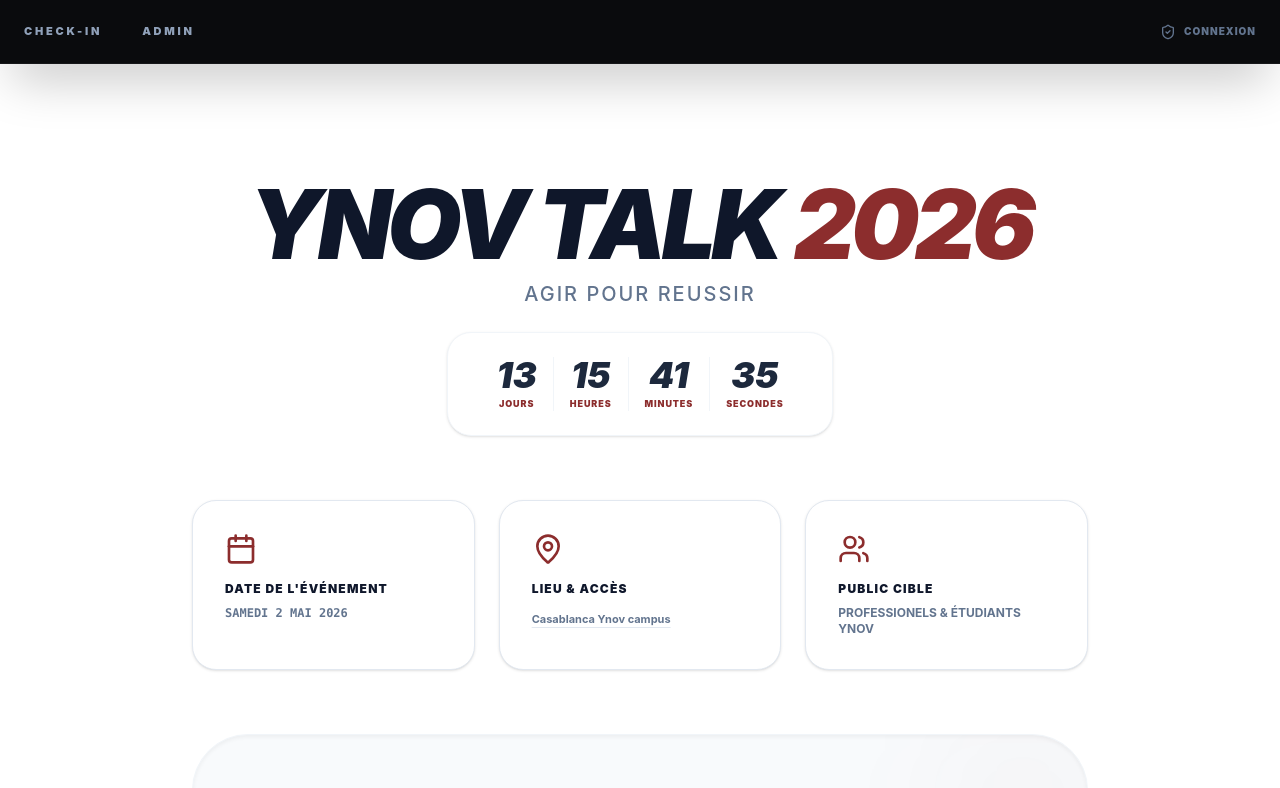
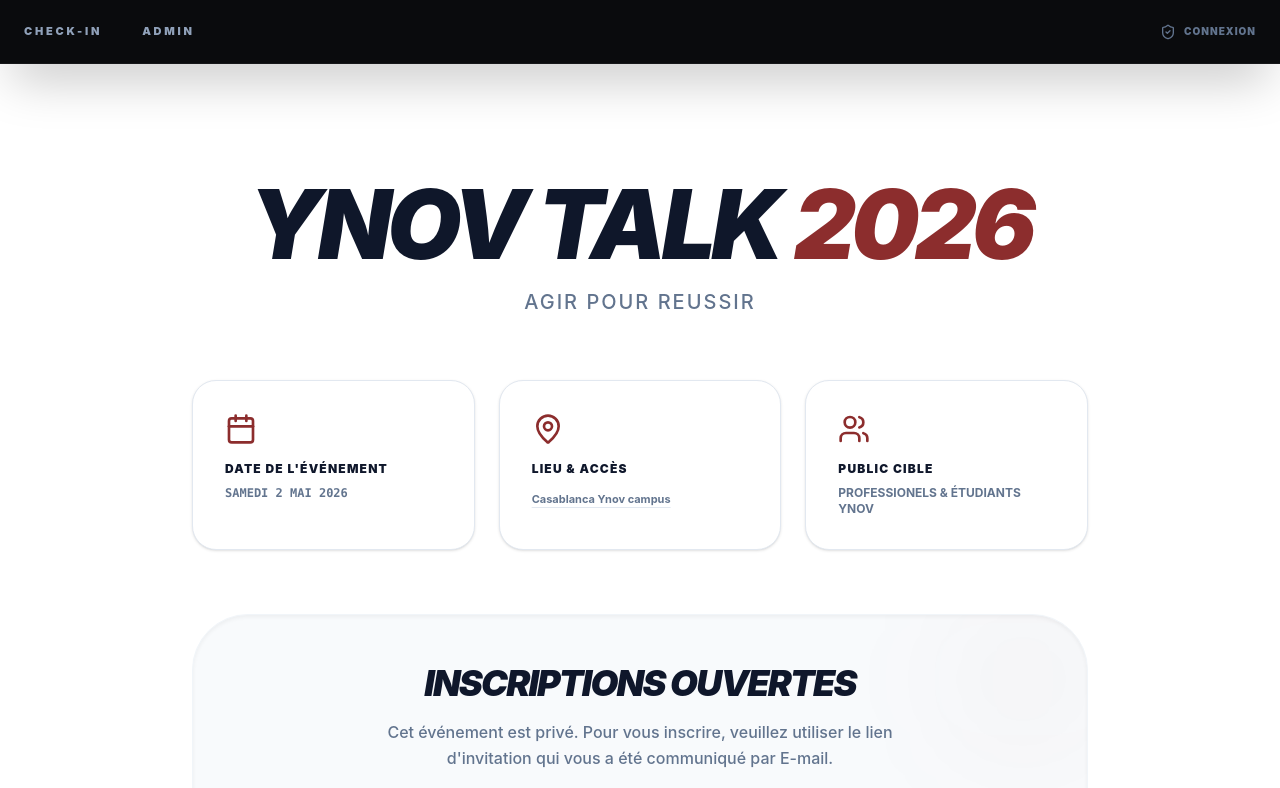
Before and after one commit to RootGardian/Yevents, a React (Vite) app in the folder yevents/: page /confidentialite in a window 1280 px wide. Shown: the top 788 px of the page. Built offline with nearby package versions, Linux system fonts and the light colour scheme.

Commit message:
feat: remove countdown timer from WelcomePage

```diff
--- a/yevents/src/components/WelcomePage.jsx
+++ b/yevents/src/components/WelcomePage.jsx
@@ -1,68 +1,16 @@
-import React, { useState, useEffect } from 'react';
-import { Calendar, MapPin, Users, ArrowRight, CheckCircle, Clock } from 'lucide-react';
+import React from 'react';
+import { Calendar, MapPin, Users, ArrowRight, CheckCircle } from 'lucide-react';
 import { Link } from 'react-router-dom';
-
-const Countdown = () => {
-  const calculateTimeLeft = () => {
-    const eventDate = new Date('2026-05-02T09:00:00');
-    const difference = +eventDate - +new Date();
-    let timeLeft = {};
-
-    if (difference > 0) {
-      timeLeft = {
-        jours: Math.floor(difference / (1000 * 60 * 60 * 24)),
-        heures: Math.floor((difference / (1000 * 60 * 60)) % 24),
-        minutes: Math.floor((difference / 1000 / 60) % 60),
-        secondes: Math.floor((difference / 1000) % 60),
-      };
-    }
-    return timeLeft;
-  };
-
-  const [timeLeft, setTimeLeft] = useState(calculateTimeLeft());
-
-  useEffect(() => {
-    const timer = setInterval(() => {
-      setTimeLeft(calculateTimeLeft());
-    }, 1000);
-    return () => clearInterval(timer);
-  }, []);
-
-  const timerComponents = Object.keys(timeLeft).map((interval) => {
-    return (
-      <div key={interval} className="flex flex-col items-center px-4">
-        <span className="text-2xl sm:text-4xl font-black italic text-slate-800 dark:text-white leading-none">
-          {timeLeft[interval] < 10 ? `0${timeLeft[interval]}` : timeLeft[interval]}
-        </span>
-        <span className="text-[9px] font-black uppercase tracking-widest text-ynov mt-1">
-          {interval}
-        </span>
-      </div>
-    );
-  });
-
-  return (
-    <div className="flex items-center justify-center divide-x divide-slate-100 dark:divide-slate-800 py-4">
-      {timerComponents.length ? timerComponents : <span className="text-ynov font-black uppercase tracking-widest">L'événement commence !</span>}
-    </div>
-  );
-};
 
 const WelcomePage = () => {
   return (
     <div className="max-w-4xl mx-auto space-y-16 py-12 animate-in fade-in duration-1000">
       {/* Hero Section */}
-      <div className="text-center space-y-6">
-        <div className="space-y-2">
-          <h1 className="text-6xl md:text-8xl font-black italic uppercase tracking-tighter leading-none">
-            Ynov Talk <span className="text-ynov">2026</span>
-          </h1>
-          <p className="text-xl text-slate-500 font-medium uppercase tracking-widest">AGIR POUR REUSSIR</p>
-        </div>
-
-        <div className="inline-block bg-white dark:bg-slate-900 border border-slate-100 dark:border-slate-800 rounded-3xl px-8 py-2 shadow-sm">
-          <Countdown />
-        </div>
+      <div className="text-center space-y-4">
+        <h1 className="text-6xl md:text-8xl font-black italic uppercase tracking-tighter leading-none">
+          Ynov Talk <span className="text-ynov">2026</span>
+        </h1>
+        <p className="text-xl text-slate-500 font-medium uppercase tracking-widest">AGIR POUR REUSSIR</p>
       </div>
 
       {/* Info Cards */}
```
